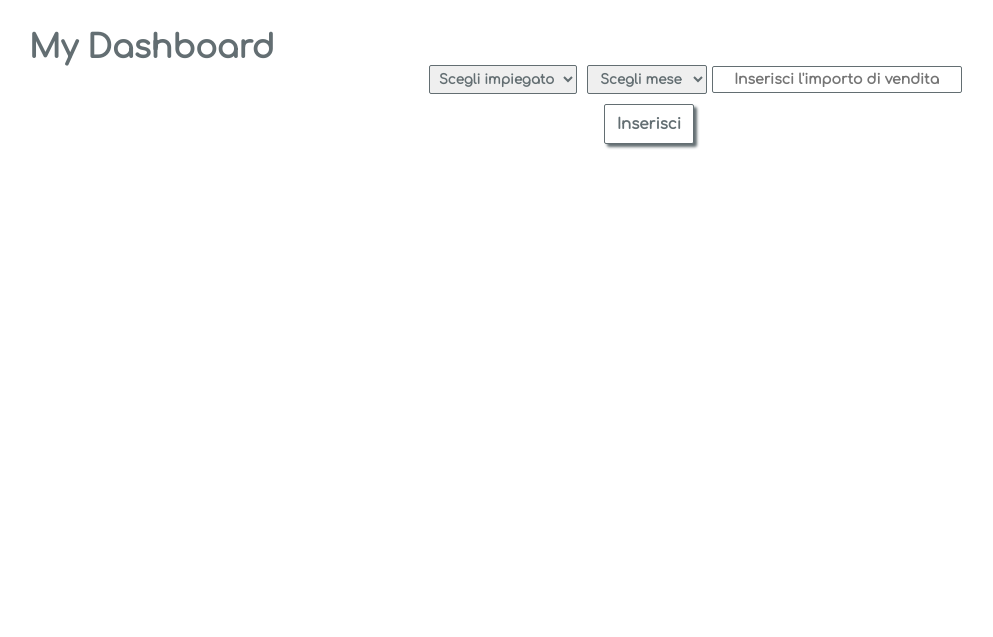
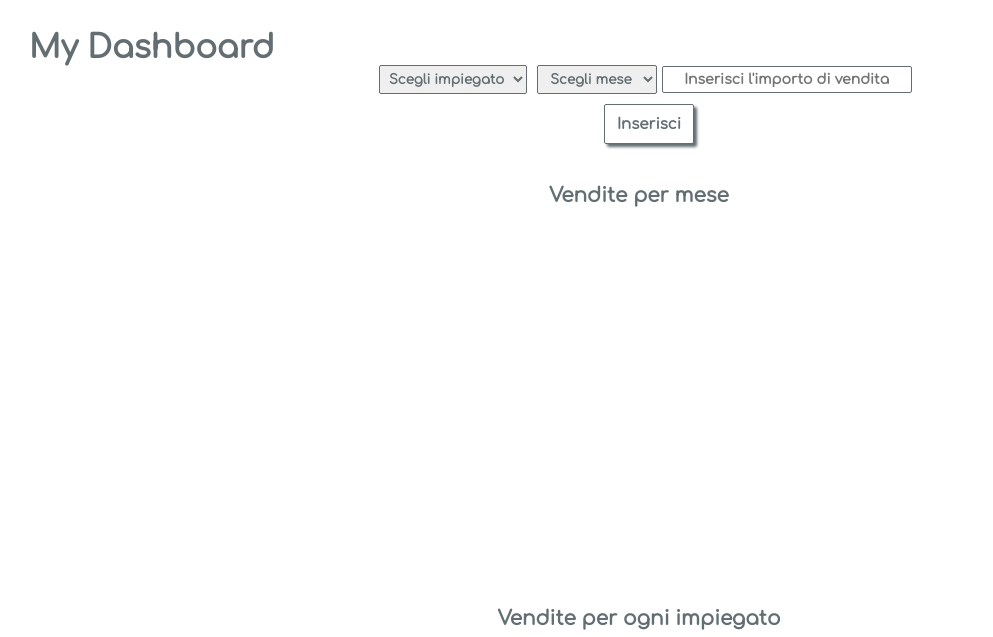
Before and after one commit to veropra/ajax-ex-chartbool, a plain HTML site: page index.html in a window 1280 px wide. Shown: the whole page, without its empty margins (1-994 px from the left). Drawn offline with nearby package versions, Linux system fonts and the light colour scheme; no server answers.

Commit message:
ok milestone 1 e 2...error grafici...

```diff
--- a/index.html
+++ b/index.html
@@ -33,7 +33,9 @@
       </div>
     </div>
     <div class="container_chart">
+      <p class= "title_chart1">Vendite per mese</p>
       <canvas id="myChart1" width="400" height="400"></canvas>
+      <p class= "title_chart2">Vendite per ogni impiegato</p>
       <canvas id="myChart2" width="400" height="400"></canvas>
     </div>
 
--- a/script.js
+++ b/script.js
@@ -7,17 +7,13 @@ $(document).ready(function(){
   //Intercetto il click
   $('.container').on('click', 'button', function() {
       var impiegato = $('.nomi').val();
-      console.log("impiegato: " + impiegato);
       var data = $('.mesi').val();
-      console.log("data: " + data);
       //var data_select = moment(data).format('DD/MM/YYYY');
 
       var numMese = moment().month(data).format("MM");
       data_select = "01/" + numMese + "/2017";
-      console.log("data_select: " + data_select);
 
       var new_val =  $('.importo').val();
-      console.log("new_val: " + new_val);
       input_dati(url_base, impiegato, data_select, new_val);
       stampa_chart(url_base);
     });
--- a/style.css
+++ b/style.css
@@ -16,7 +16,7 @@ body{
 
 .container_chart{
   background-color: #fff;
-  height: 500px;
+  height: 800px;
   width: 1200px;
   margin-top: 40px;
   margin-left: 10px;
@@ -24,15 +24,16 @@ body{
 
 
 #myChart1{
-  max-width: 360px;
-  max-height: 330px;
+  max-width: 380px;
+  max-height: 350px;
   float: left;
   margin: 5px 430px;
+  margin-bottom: 40px;
 }
 
 #myChart2{
-  max-width: 310px;
-  max-height: 310px;
+  max-width: 370px;
+  max-height: 370px;
   float: left;
   margin: 5px 430px;
 }
@@ -41,7 +42,7 @@ body{
   float:left;
   padding: 5px;
   color: #636e72;
-  margin-left: 400px;
+  margin-left: 350px;
   border: 1px solid #636e72;
   border-radius: 2px;
   cursor: pointer;
@@ -86,3 +87,12 @@ body{
   font-weight: bold;
   box-shadow: 3px 3px 3px #636e72;
 }
+
+
+.title_chart1, .title_chart2{
+  color: #636e72;
+  font-weight: bold;
+  font-size: 20px;
+  text-align: center;
+  margin: 5px 430px;
+}
```
